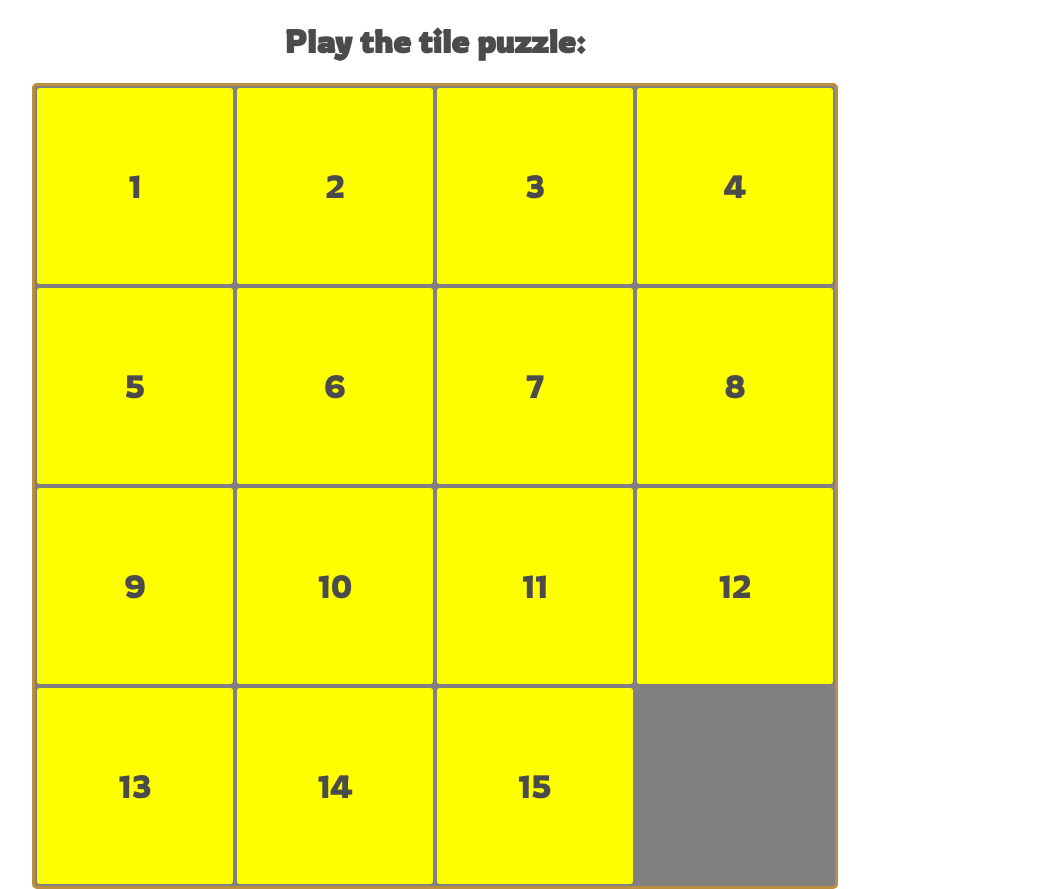
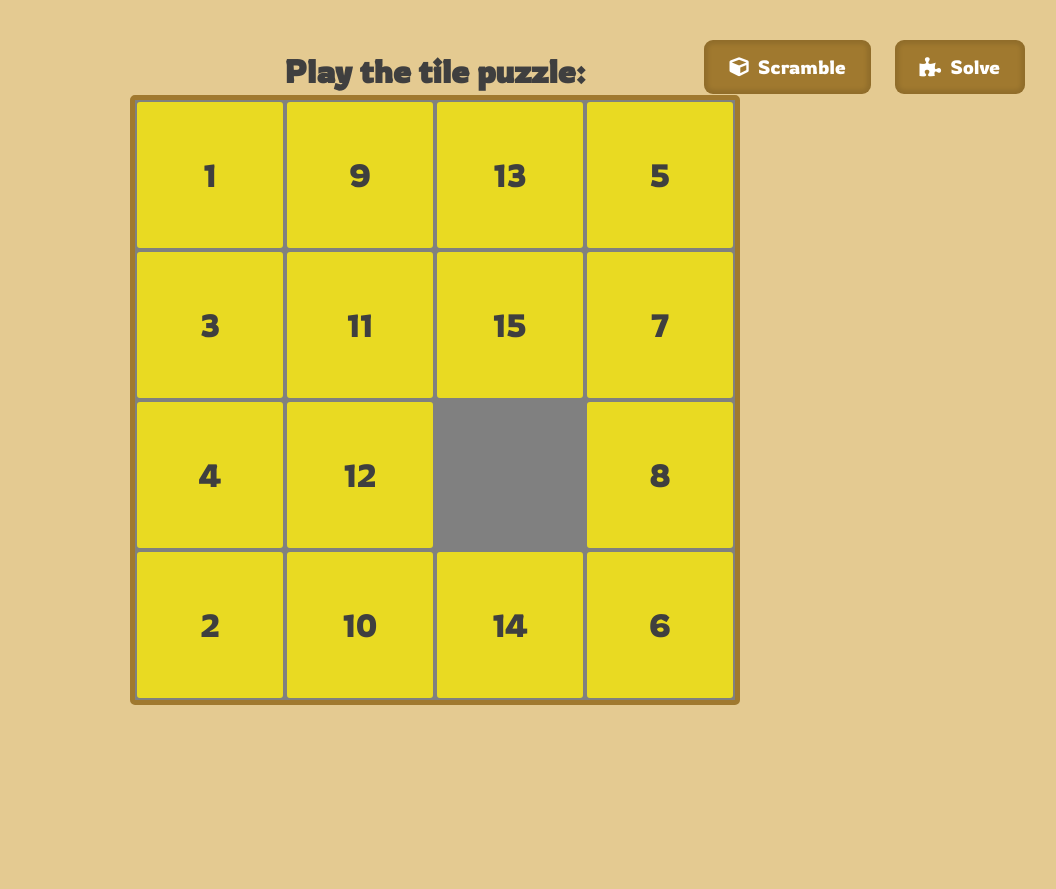
Before and after one commit to kgovind12/Tile-Puzzle, a plain HTML site: page index.html in a window 1280 px wide. Shown: the whole page, without its empty margins (205-1261 px from the left). After the commit the page ends 800 px from the top, so only its background shows below. Drawn offline with Linux system fonts and the light colour scheme.

Commit message:
tile puzzle working with numbers

```diff
--- a/index.html
+++ b/index.html
@@ -10,6 +10,7 @@
     <link rel="preconnect" href="https://fonts.gstatic.com" crossorigin>
     <link href="https://fonts.googleapis.com/css2?family=Rowdies&display=swap" rel="stylesheet">
 
+    <link rel="stylesheet" href="https://use.fontawesome.com/releases/v5.14.0/css/all.css" integrity="sha384-HzLeBuhoNPvSl5KYnjx0BT+WB0QEEqLprO+NBkkk5gbc67FTaL7XIGa2w1L0Xbgc" crossorigin="anonymous">
     <link rel="stylesheet" href="styles.css">
     <script src="script.js" defer></script>
 </head>
@@ -36,6 +37,11 @@
         <div class="square empty" id="x-4-4"></div>
     </div>
 
+    <div class="options">
+        <button id="scramble"><i class="fas fa-cube"></i>&nbsp; Scramble</button>
+        <button id="solve"><i class="fas fa-puzzle-piece"></i>&nbsp; Solve</button>
+    </div>
+
     <div class="overlay hide">
         <h2 class="game-over-message">You win!</h2>
     </div>
--- a/script.js
+++ b/script.js
@@ -4,27 +4,73 @@
     const tiles = document.querySelectorAll('.square');
     const overlay = document.querySelector('.overlay');
     const gameOverMessage = document.querySelector('.game-over-message');
+    const scrambleBtn = document.getElementById('scramble');
+    const solveBtn = document.getElementById('solve');
+
+    let positions = [0, 150, 300, 450];
+    let tileWidth = positions[1];
 
     const gameMap = {
         "x-1-1": [0,0],
-        "x-1-2": [0,200],
-        "x-1-3": [0,400],
-        "x-1-4": [0,600],
-        "x-2-1": [200,0],
-        "x-2-2": [200,200],
-        "x-2-3": [200,400],
-        "x-2-4": [200,600],
-        "x-3-1": [400,0],
-        "x-3-2": [400,200],
-        "x-3-3": [400,400],
-        "x-3-4": [400,600],
-        "x-4-1": [600,0],
-        "x-4-2": [600,200],
-        "x-4-3": [600,400],
-        "x-4-4": [600,600],
+        "x-1-2": [0, positions[1]],
+        "x-1-3": [0, positions[2]],
+        "x-1-4": [0, positions[3]],
+        "x-2-1": [positions[1], 0],
+        "x-2-2": [positions[1], positions[1]],
+        "x-2-3": [positions[1], positions[2]],
+        "x-2-4": [positions[1], positions[3]],
+        "x-3-1": [positions[2], 0],
+        "x-3-2": [positions[2], positions[1]],
+        "x-3-3": [positions[2], positions[2]],
+        "x-3-4": [positions[2], positions[3]],
+        "x-4-1": [positions[3], 0],
+        "x-4-2": [positions[3], positions[1]],
+        "x-4-3": [positions[3], positions[2]],
+        "x-4-4": [positions[3], positions[3]],
+    }
+
+    scramble();
+
+    scrambleBtn.addEventListener('click', scramble);
+    solveBtn.addEventListener('click', solve);
+
+    function scramble() {
+        // Scramble the array of positions
+        let currentIndex = positions.length;
+        let randomIndex = 0;
+
+        while (currentIndex > 0) {
+            randomIndex = Math.floor(Math.random() * currentIndex);
+            currentIndex--;
+
+            [positions[currentIndex], positions[randomIndex]] = [positions[randomIndex], positions[currentIndex]];
+        }
+
+        // Display the scrambled tiles
+        let i = 0, j = 0;
+        for (let k = 0; k < tiles.length; k++) {
+            tiles[k].style.top = positions[i] + 'px';
+            tiles[k].style.left = positions[j] + 'px';
+            i++;
+
+            if (i === 4) {
+                i = 0;
+            }
+            if ((k + 1) % 4 === 0) {
+                j++;
+            }
+        }
+    }
+
+    function solve() {
+        for (let tile of tiles) {
+            tile.style.top = gameMap[tile.id][0] + 'px';
+            tile.style.left = gameMap[tile.id][1] + 'px';
+        }
     }
 
     tiles.forEach(function(selectedTile) {
+        // Handle click of any tile
         selectedTile.addEventListener('click', function() {
             const emptyTile = document.querySelector('.empty');
 
@@ -41,7 +87,7 @@
         let selectedTop = tileStyles.getPropertyValue('top').slice(0, -2);
         let selectedLeft = tileStyles.getPropertyValue('left').slice(0, -2);
 
-        if (Math.abs(parseInt(emptyTop) - parseInt(selectedTop)) === 200 && parseInt(emptyLeft) === parseInt(selectedLeft)) {
+        if (Math.abs(parseInt(emptyTop) - parseInt(selectedTop)) === tileWidth && parseInt(emptyLeft) === parseInt(selectedLeft)) {
             // selected tile is swappable
             // swap it
             let temp = selectedTop + 'px';
@@ -52,7 +98,7 @@
                 gameWon();
             }
 
-        } else if (Math.abs(parseInt(emptyLeft) - parseInt(selectedLeft)) === 200 && parseInt(emptyTop) === parseInt(selectedTop)) {
+        } else if (Math.abs(parseInt(emptyLeft) - parseInt(selectedLeft)) === tileWidth && parseInt(emptyTop) === parseInt(selectedTop)) {
             let temp = selectedLeft + 'px';
             selectedTile.style.left = emptyLeft + 'px';
             emptyTile.style.left = temp;
@@ -64,7 +110,6 @@
     }
 
     function gameWon() {
-
         let win = true;
 
         for (let tile of tiles) {
--- a/styles.css
+++ b/styles.css
@@ -1,34 +1,56 @@
+:root {
+    --bg: rgb(228, 202, 145);
+    --text: rgb(63, 63, 63);
+    --puzzle-bg: gray;
+    --puzzle-border: rgb(160, 121, 47);
+    --buttons: rgb(160, 121, 47);
+    --tiles: #e9da22;
+    --game-win: green;
+}
+
+* {
+    font-family: 'Rowdies', cursive;
+}
+
 body {
     display: flex;
     flex-direction: column;
     justify-content: center;
     align-items: center;
+    height: 100vh;
     margin: 0;
     padding: 0;
-    font-family: 'Rowdies', cursive;
-    color: rgb(75, 75, 75);
+    background-color: var(--bg);
+    color: var(--text);
 }
 
 .puzzle {
-    width: 800px;
-    height: 800px;
-    background-color: gray;
+    width: 600px;
+    height: 600px;
+    background-color: var(--puzzle-bg);
     position: relative;
     border-radius: 5px;
-    border: 3px solid rgb(186, 142, 62);
+    border: 5px solid var(--puzzle-border);
+}
+
+h1 {
+    position: absolute;
+    top: 30px;
+    left: 50%;
+    transform: translate(-50%);
 }
 
 .square {
     position: absolute;
-    width: 200px;
-    height: 200px;
-    background-color: yellow;
+    width: 150px;
+    height: 150px;
+    background-color: var(--tiles);
     display: flex;
     justify-content: center;
     align-items: center;
-    transition: all 300ms;
+    transition: all 500ms;
     cursor: pointer;
-    border: 2px solid gray;
+    border: 2px solid var(--puzzle-bg);
     font-size: 2em;
     border-radius: 5px;
     box-sizing: border-box;
@@ -38,22 +60,28 @@ body {
     opacity: 0;
 }
 
-#x-1-1 { top: 0; left: 0; }
-#x-1-2 { top: 0; left: calc(800px / 4); }
-#x-1-3 { top: 0; left: calc(800px / 4 * 2); }
-#x-1-4 { top: 0; left: calc(800px / 4 * 3); }
-#x-2-1 { top: calc(800px / 4); left: 0; }
-#x-2-2 { top: calc(800px / 4); left: calc(800px / 4); }
-#x-2-3 { top: calc(800px / 4); left: calc(800px / 4 * 2); }
-#x-2-4 { top: calc(800px / 4); left: calc(800px / 4 * 3); }
-#x-3-1 { top: calc(800px / 4 * 2); left: 0; }
-#x-3-2 { top: calc(800px / 4 * 2); left: calc(800px / 4); }
-#x-3-3 { top: calc(800px / 4 * 2); left: calc(800px / 4 * 2); }
-#x-3-4 { top: calc(800px / 4 * 2); left: calc(800px / 4 * 3); }
-#x-4-1 { top: calc(800px / 4 * 3); left: 0 }
-#x-4-2 { top: calc(800px / 4 * 3); left: calc(800px / 4); }
-#x-4-3 { top: calc(800px / 4 * 3); left: calc(800px / 4 * 2); }
-#x-4-4 { top: calc(800px / 4 * 3); left: calc(800px / 4 * 3); }
+.options {
+    position: absolute;
+    top: 40px;
+    right: 40px;
+}
+
+button {
+    padding: 15px 25px;
+    border-radius: 9px;
+    border: none;
+    background-color: var(--buttons);
+    color: white;
+    font-size: 1.2em;
+    margin: 0 10px;
+    box-shadow: inset 0px 0px 4px 4px rgba(0,0,0,0.1);
+    cursor: pointer;
+    transition: all 500ms;
+}
+
+button:hover {
+    box-shadow: none;
+}
 
 /* Overlay */
 .overlay {
@@ -73,7 +101,7 @@ body {
 
 .game-over-message {
     font-size: 3em;
-    color: green;
+    color: var(--game-win);
 }
 
 .hide {
```
